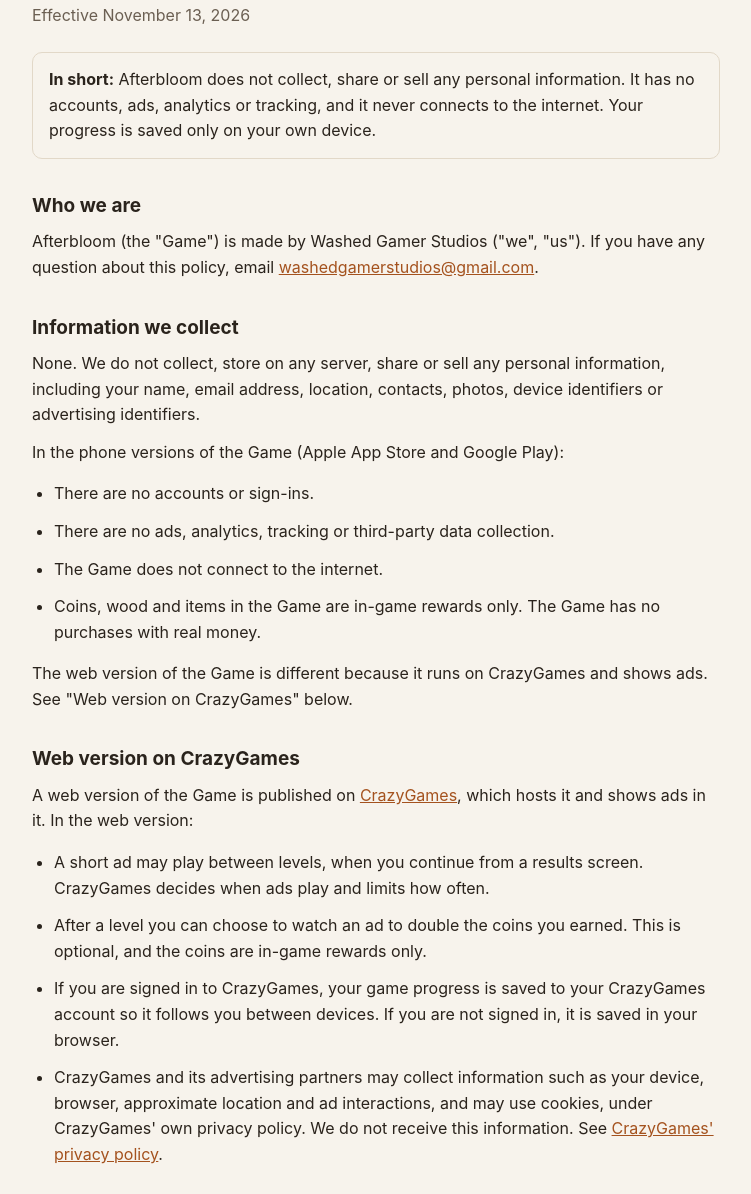
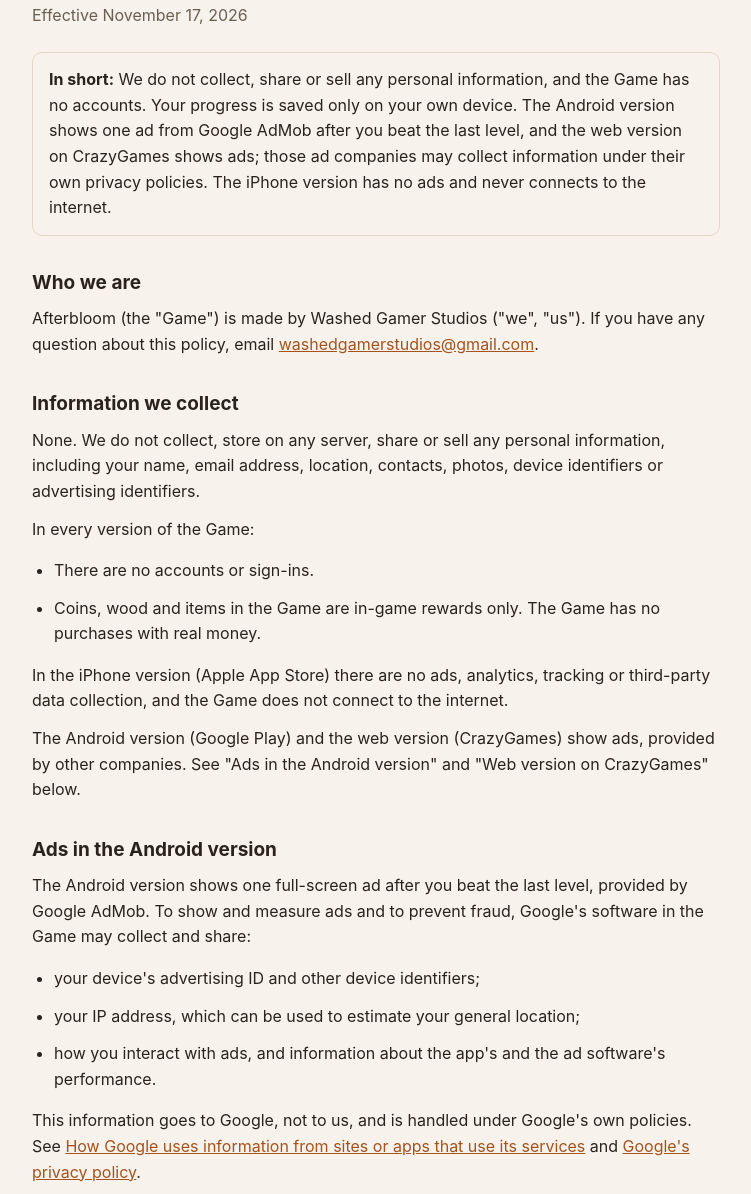
Before and after one commit to washedgamerstudios/Afterbloom, a plain HTML site: page privacy.html in a window 1280 px wide. Shown: the part 67-1261 px from the top of the page, without its empty margins (264-1015 px from the left). Drawn offline with Linux system fonts and the light colour scheme.

Commit message:
Add files via upload

```diff
--- a/privacy.html
+++ b/privacy.html
@@ -9,22 +9,31 @@ main{max-width:720px;margin:0 auto;padding:32px 16px 64px}h1{font-size:28px;line
 .box{border:1px solid var(--line);border-radius:10px;padding:14px 16px;margin:16px 0 8px}footer{margin-top:40px;color:var(--dim);font-size:14px;border-top:1px solid var(--line);padding-top:16px}
 </style></head><body><main>
 <h1>Afterbloom Privacy Policy</h1>
-<p class="meta">Effective November 13, 2026</p>
-<div class="box"><strong>In short:</strong> Afterbloom does not collect, share or sell any personal information. It has no accounts, ads, analytics or tracking, and it never connects to the internet. Your progress is saved only on your own device.</div>
+<p class="meta">Effective November 17, 2026</p>
+<div class="box"><strong>In short:</strong> We do not collect, share or sell any personal information, and the Game has no accounts. Your progress is saved only on your own device. The Android version shows one ad from Google AdMob after you beat the last level, and the web version on CrazyGames shows ads; those ad companies may collect information under their own privacy policies. The iPhone version has no ads and never connects to the internet.</div>
 
 <h2>Who we are</h2>
 <p>Afterbloom (the "Game") is made by Washed Gamer Studios ("we", "us"). If you have any question about this policy, email <a href="mailto:washedgamerstudios@gmail.com">washedgamerstudios@gmail.com</a>.</p>
 
 <h2>Information we collect</h2>
 <p>None. We do not collect, store on any server, share or sell any personal information, including your name, email address, location, contacts, photos, device identifiers or advertising identifiers.</p>
-<p>In the phone versions of the Game (Apple App Store and Google Play):</p>
+<p>In every version of the Game:</p>
 <ul>
 <li>There are no accounts or sign-ins.</li>
-<li>There are no ads, analytics, tracking or third-party data collection.</li>
-<li>The Game does not connect to the internet.</li>
 <li>Coins, wood and items in the Game are in-game rewards only. The Game has no purchases with real money.</li>
 </ul>
-<p>The web version of the Game is different because it runs on CrazyGames and shows ads. See "Web version on CrazyGames" below.</p>
+<p>In the iPhone version (Apple App Store) there are no ads, analytics, tracking or third-party data collection, and the Game does not connect to the internet.</p>
+<p>The Android version (Google Play) and the web version (CrazyGames) show ads, provided by other companies. See "Ads in the Android version" and "Web version on CrazyGames" below.</p>
+
+<h2>Ads in the Android version</h2>
+<p>The Android version shows one full-screen ad after you beat the last level, provided by Google AdMob. To show and measure ads and to prevent fraud, Google's software in the Game may collect and share:</p>
+<ul>
+<li>your device's advertising ID and other device identifiers;</li>
+<li>your IP address, which can be used to estimate your general location;</li>
+<li>how you interact with ads, and information about the app's and the ad software's performance.</li>
+</ul>
+<p>This information goes to Google, not to us, and is handled under Google's own policies. See <a href="https://policies.google.com/technologies/partner-sites">How Google uses information from sites or apps that use its services</a> and <a href="https://policies.google.com/privacy">Google's privacy policy</a>.</p>
+<p><strong>Your choices:</strong> If you are in the European Economic Area, the United Kingdom or Switzerland, the Game asks for your consent before personalized ads are shown, and you can change your choice at any time with the AD PRIVACY CHOICES button in Settings &gt; Credits &amp; Legal. On any Android phone you can reset or delete your advertising ID, or opt out of personalized ads, in your phone's settings (usually Settings &gt; Privacy &gt; Ads, or Settings &gt; Google &gt; Ads).</p>
 
 <h2>Web version on CrazyGames</h2>
 <p>A web version of the Game is published on <a href="https://www.crazygames.com">CrazyGames</a>, which hosts it and shows ads in it. In the web version:</p>
@@ -39,19 +48,19 @@ main{max-width:720px;margin:0 auto;padding:32px 16px 64px}h1{font-size:28px;line
 <p>In the phone versions, your game progress and settings (levels reached, stars, coins, wood, gear, sound and vibration settings) are saved only on your device so you can continue where you left off. We never receive this information. Deleting the Game deletes it.</p>
 
 <h2>Device permissions</h2>
-<p>On Android, the Game may use your phone's vibration for a short buzz when your character is hit. You can turn this off in the Game's settings. The Game does not ask for access to your camera, microphone, location, contacts or files.</p>
+<p>On Android, the Game may use your phone's vibration for a short buzz when your character is hit. You can turn this off in the Game's settings. The Android version also uses internet access and the advertising ID, only for its ad. The Game does not ask for access to your camera, microphone, location, contacts or files.</p>
 
 <h2>App stores</h2>
 <p>You download the Game from the Apple App Store or Google Play. Apple and Google may collect information about you and your device under their own privacy policies, for example your purchase history or, if you have agreed to share it, crash and performance reports. Those reports reach us only as summaries that do not identify you. See <a href="https://www.apple.com/legal/privacy/">Apple's privacy policy</a> and <a href="https://policies.google.com/privacy">Google's privacy policy</a>.</p>
 
 <h2>Children</h2>
-<p>The Game is not directed at children under 13. Because the Game collects no personal information from anyone, it does not collect personal information from children.</p>
+<p>The Game is not directed at children under 13. We do not knowingly collect personal information from children, and we collect no personal information from anyone.</p>
 
 <h2>Your rights</h2>
-<p>Privacy laws in places such as the European Union, the United Kingdom and California give you rights to access, correct or delete personal information a company holds about you. We do not hold any personal information about you, but you can contact us at any time at <a href="mailto:washedgamerstudios@gmail.com">washedgamerstudios@gmail.com</a>.</p>
+<p>Privacy laws in places such as the European Union, the United Kingdom and California give you rights to access, correct or delete personal information a company holds about you. We do not hold any personal information about you. For information collected by Google AdMob or CrazyGames, use the choices above or contact those companies under their privacy policies. You can contact us at any time at <a href="mailto:washedgamerstudios@gmail.com">washedgamerstudios@gmail.com</a>.</p>
 
 <h2>Changes to this policy</h2>
-<p>If the Game changes in a way that affects your privacy, for example if ads or online features are added to the phone versions, we will update this policy and its effective date before that version of the Game is released.</p>
+<p>If the Game changes in a way that affects your privacy, for example if ads or online features are added or changed, we will update this policy and its effective date before that version of the Game is released.</p>
 
 <h2>Contact</h2>
 <p>Washed Gamer Studios<br><a href="mailto:washedgamerstudios@gmail.com">washedgamerstudios@gmail.com</a></p>
```
